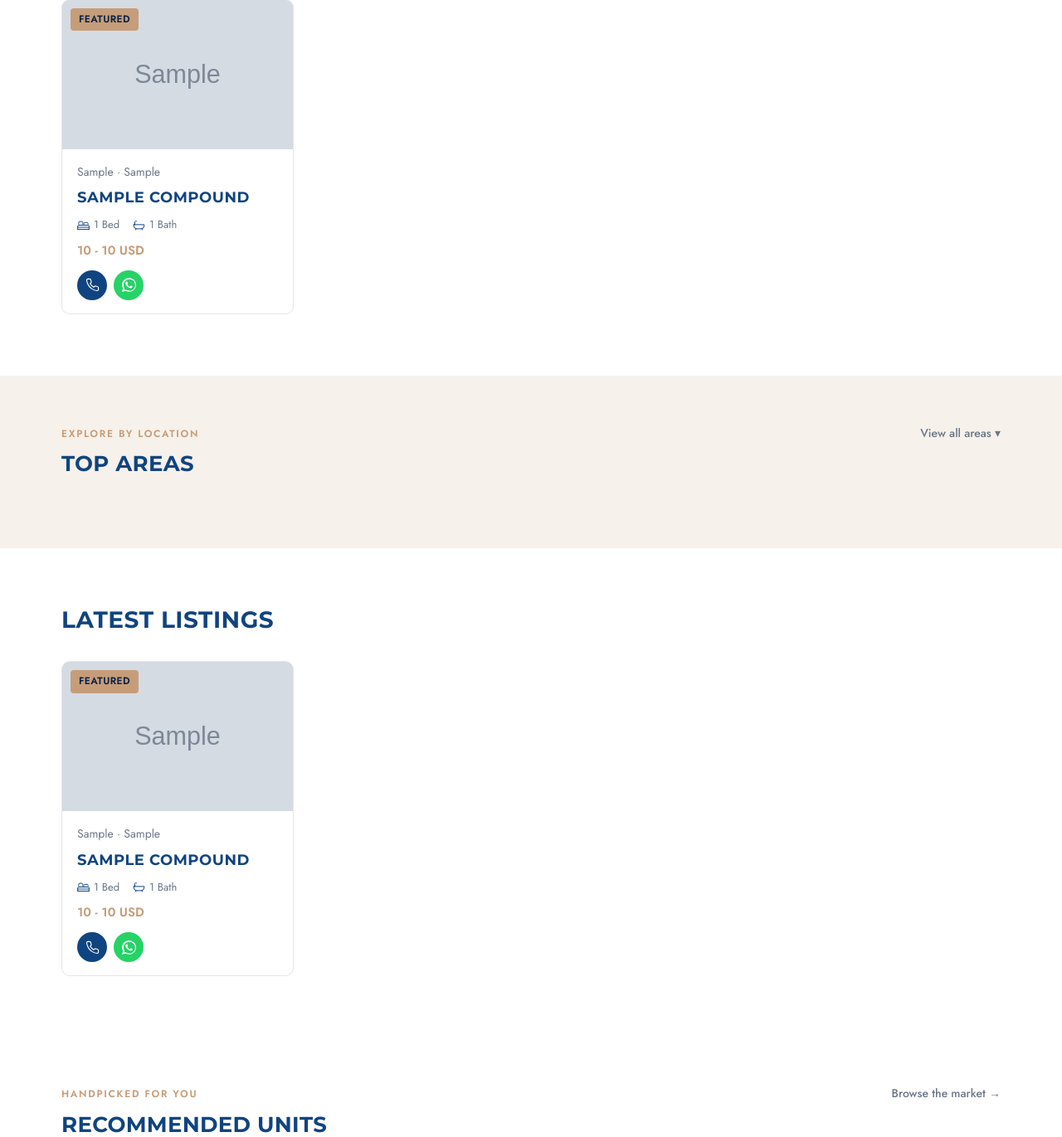
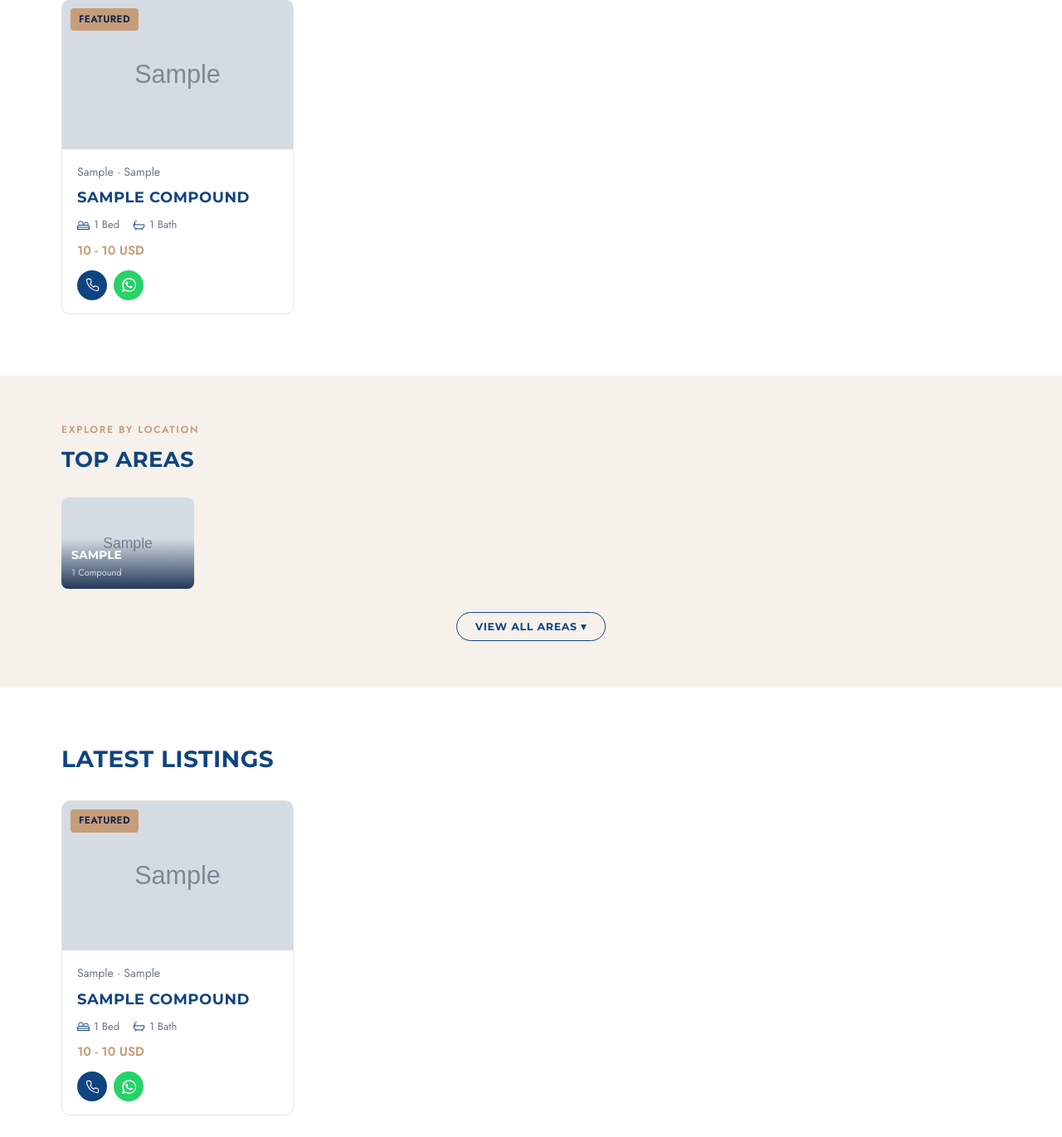
Before and after one commit to 4syyyz62k5-web/meleveneg-website, a Flask app: page / in a window 1280 px wide. Shown: the part 1286-2657 px from the top of the page at 83% size. Run offline with Flask 3, Linux system fonts and the light colour scheme; tables that the repository leaves empty hold one stand-in row (values such as "Sample post"); grey boxes marked "Sample" are stand-in pictures.

Commit message:
Update index.html

```diff
--- a/templates/index.html
+++ b/templates/index.html
@@ -146,6 +146,16 @@
   @media (max-width: 640px){
     .mv-dropdown__panel{ right: auto; left: 0; min-width: 200px; }
   }
+  .mv-dropdown--under{
+    display: flex; justify-content: center; margin-top: 18px;
+  }
+  .mv-dropdown--under .mv-dropdown__trigger{
+    font-family: var(--font-heading); font-weight: 700; font-size: 12.5px;
+    letter-spacing: .06em; text-transform: uppercase; color: var(--color-navy);
+    border: 1px solid var(--color-navy); border-radius: 20px; padding: 9px 22px;
+  }
+  .mv-dropdown--under .mv-dropdown__trigger:hover{ background: var(--color-navy); color: var(--color-white); }
+  .mv-dropdown--under .mv-dropdown__panel{ left: 50%; right: auto; transform: translateX(-50%); }
 
   /* ---------------------------------------------------------------
      Mobile type-scale rebalance — headings across the page (section
@@ -353,7 +363,7 @@
 </section>
 {% endif %}
 
-{% if locations_menu %}
+{% if top_areas %}
 <section class="mv-section area-section">
   <div class="container">
     <div class="mv-section__head">
@@ -361,7 +371,21 @@
         <p class="mv-eyebrow">Explore by Location</p>
         <h2 class="mv-title">Top Areas</h2>
       </div>
-      <div class="mv-dropdown" id="areas-dropdown">
+    </div>
+
+    <div class="mv-areas-scroll">
+      {% for area in top_areas %}
+      <a class="mv-area-card" href="{{ url_for('compounds', area=area.name) }}" style="background-image: url('{{ area.cover_image_url or url_for('static', filename='img/placeholder.jpg') }}');">
+        <div class="mv-area-card__scrim"></div>
+        <div class="mv-area-card__body">
+          <p class="mv-area-card__name">{{ area.name }}</p>
+          <p class="mv-area-card__count">{{ area.count }} Compound{{ 's' if area.count != 1 else '' }}</p>
+        </div>
+      </a>
+      {% endfor %}
+    </div>
+
+    <div class="mv-dropdown mv-dropdown--under" id="areas-dropdown">
       <button type="button" class="mv-dropdown__trigger" onclick="document.getElementById('areas-dropdown').classList.toggle('is-open')">View all areas ▾</button>
       <div class="mv-dropdown__panel">
         {% for loc in locations_menu %}
@@ -369,7 +393,6 @@
           {{ loc.name }} <span>{{ loc.count }}</span>
         </a>
         {% endfor %}
-        </div>
       </div>
     </div>
   </div>
```
Lines whose indentation alone changed are shown as unchanged.
